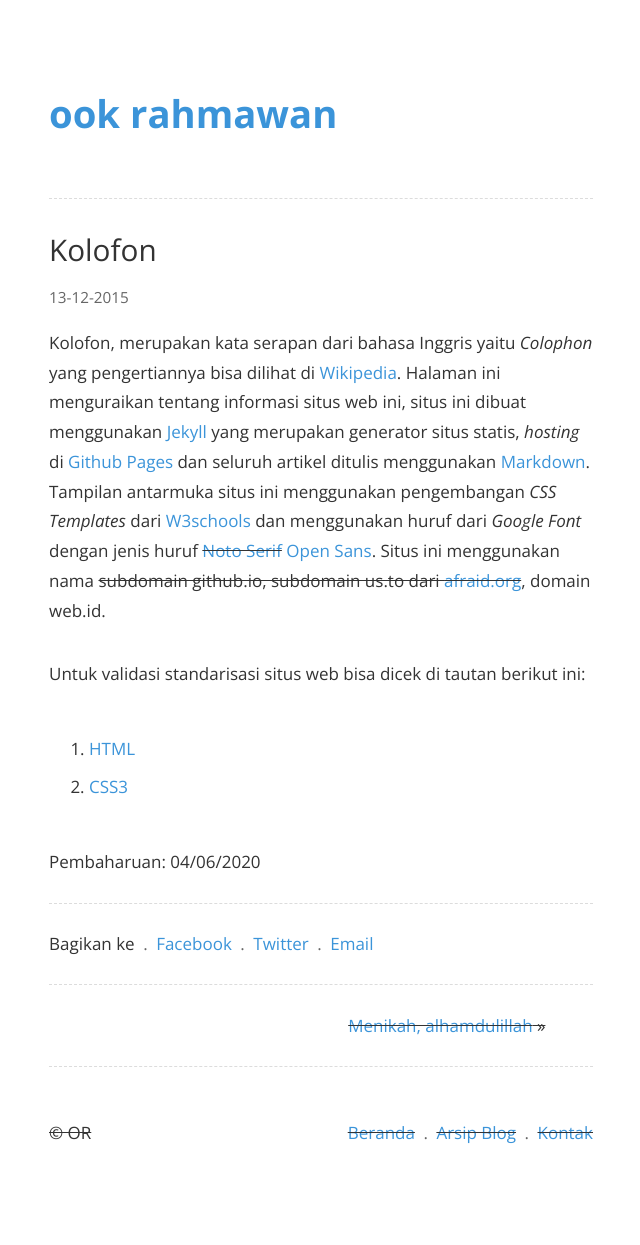
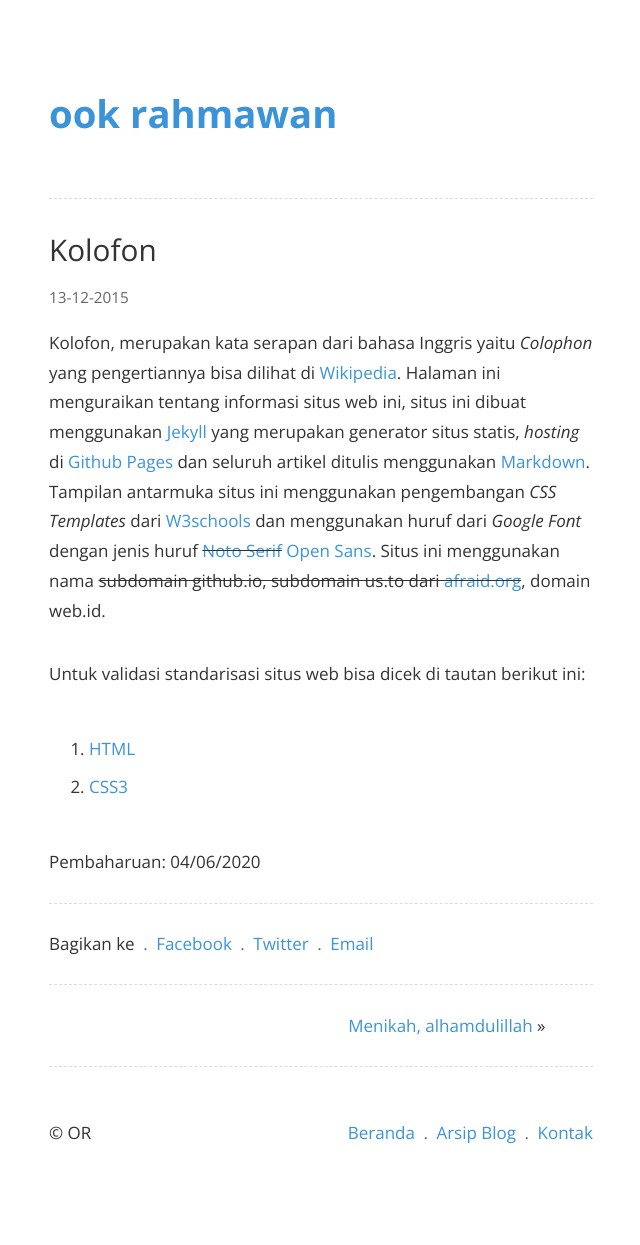
Before and after one commit to krhmwn/krhmwn.github.io, a Jekyll site: the page built from _posts/2015-12-13-kolofon.markdown, in a window 1280 px wide. Shown: the whole page, without its empty margins (319-959 px from the left). Built offline with Jekyll 4.4.1, drawn with Linux system fonts in a browser that asks for light colours.

Commit message:
Update V.1.0.1

```diff
--- a/_includes/postnav.html
+++ b/_includes/postnav.html
@@ -1 +1 @@
-<nav class="nextprev"><ul><li>{% if page.previous.url %}&laquo; <a href="{{page.previous.url}}" title="{{page.previous.title}}">{{page.previous.title}}</a>{% else %}<s>{% endif %}</li><li>{% if page.next.url %}<a href="{{page.next.url}}" title="{{page.next.title}}">{{page.next.title}}</a> &raquo;{% endif %}</li></ul></nav>
+<nav class="nextprev"><ul><li>{% if page.previous.url %}&laquo; <a href="{{page.previous.url}}" title="{{page.previous.title}}">{{page.previous.title}}</a>{% endif %}</li><li>{% if page.next.url %}<a href="{{page.next.url}}" title="{{page.next.title}}">{{page.next.title}}</a> &raquo;{% endif %}</li></ul></nav>
```
